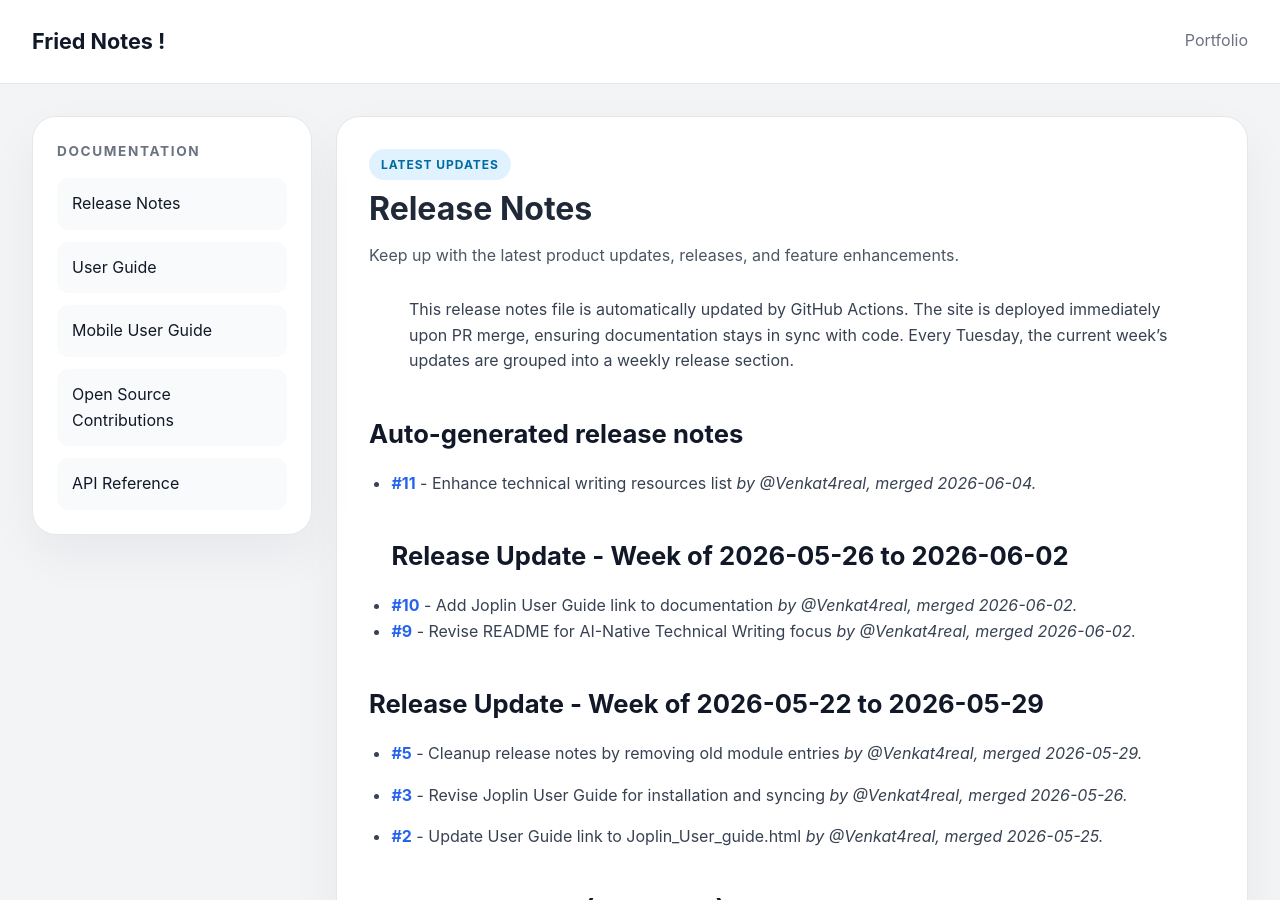
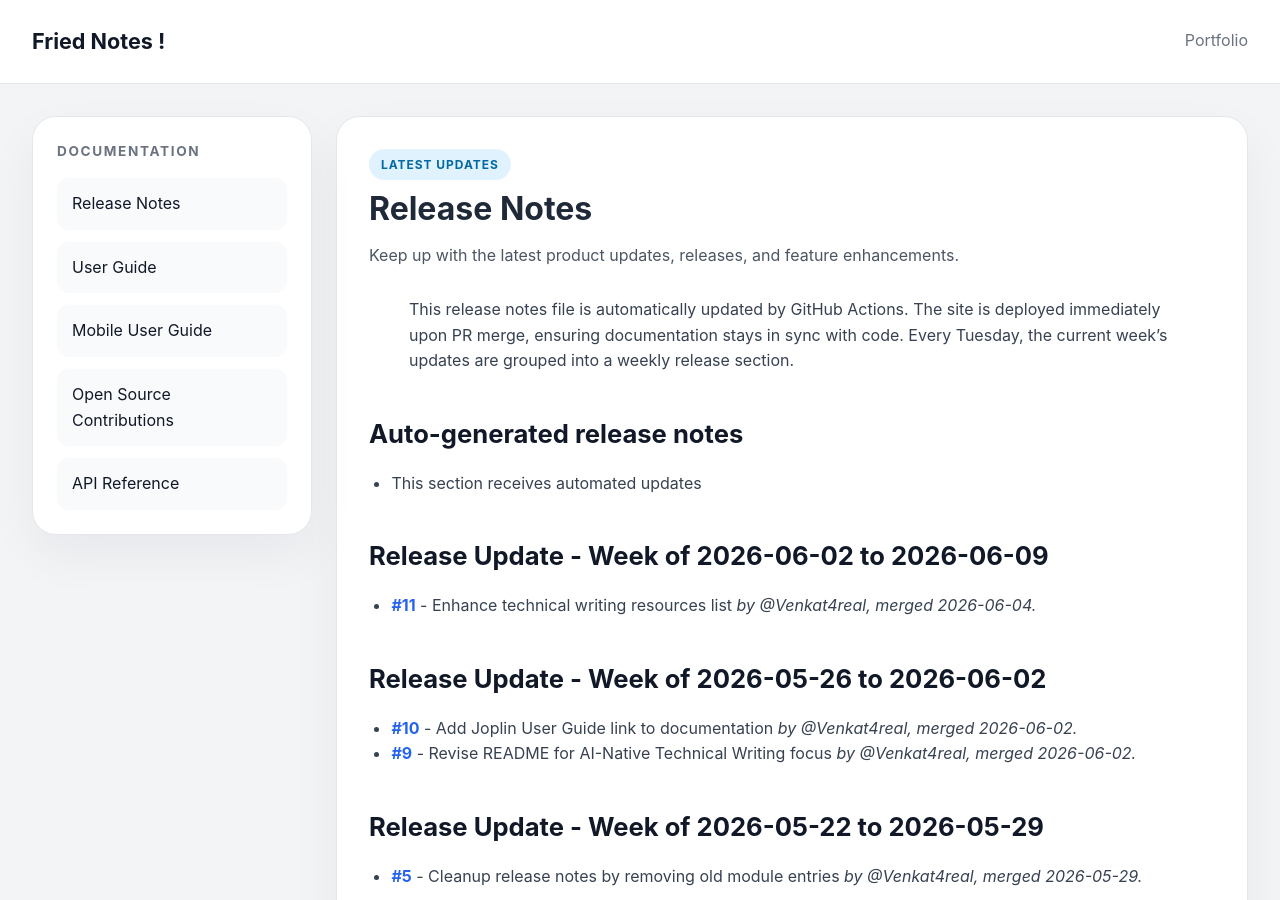
Before and after one commit to Venkat4real/FriedNotes, a Jekyll site: the page built from docs/release_notes.md, in a window 1280 px wide and 900 px high. Built offline with Jekyll 4.4.1, drawn with Linux system fonts in a browser that asks for light colours.

Commit message:
docs: auto-update release notes for schedule cycle

```diff
--- a/docs/release_notes.md
+++ b/docs/release_notes.md
@@ -9,7 +9,12 @@ description: Keep up with the latest product updates, releases, and feature enha
 > Every Tuesday, the current week's updates are grouped into a weekly release section.
 
 ## Auto-generated release notes
+- This section receives automated updates
+
+## Release Update - Week of 2026-06-02 to 2026-06-09
+
 - **[#11](https://github.com/Venkat4real/FriedNotes/pull/11)** - Enhance technical writing resources list *by @Venkat4real, merged 2026-06-04.*
+
 ## Release Update - Week of 2026-05-26 to 2026-06-02
 
 - **[#10](https://github.com/Venkat4real/FriedNotes/pull/10)** - Add Joplin User Guide link to documentation *by @Venkat4real, merged 2026-06-02.*
```
